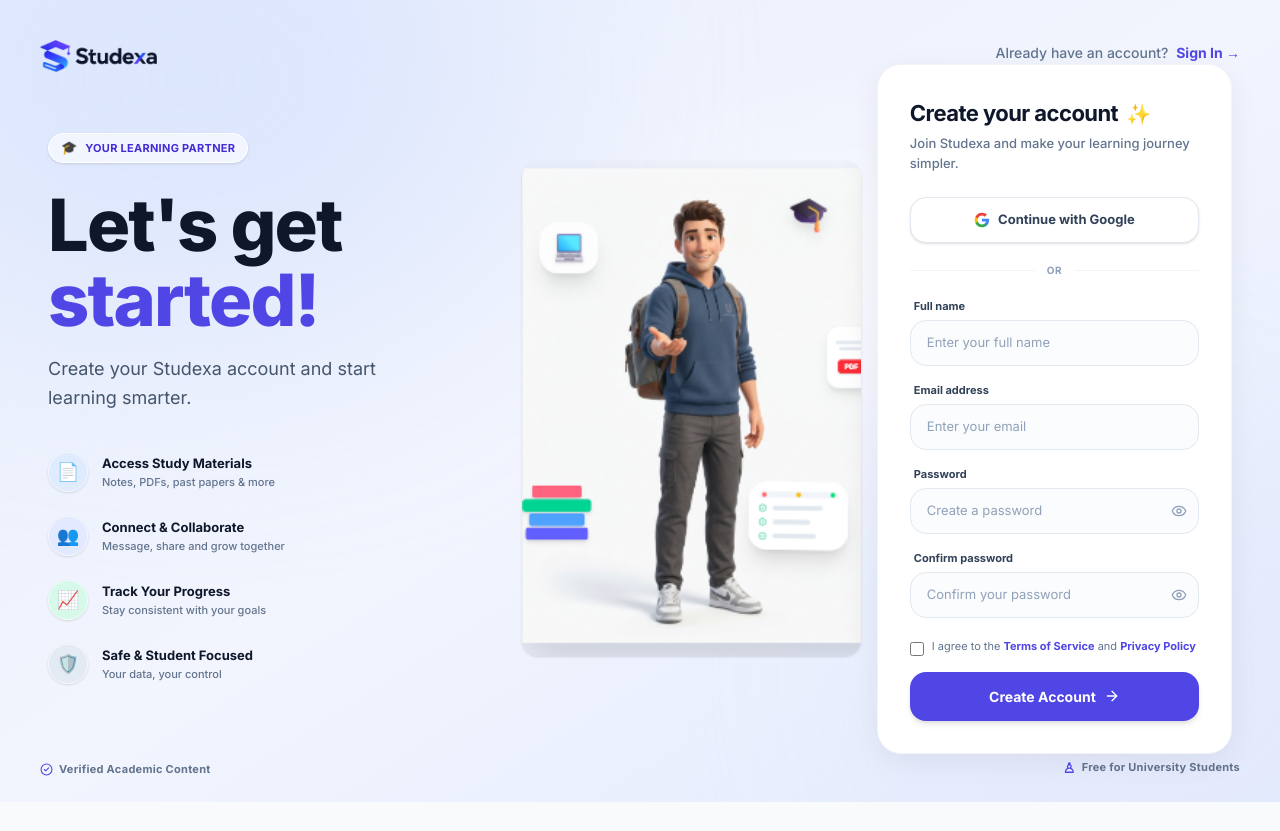
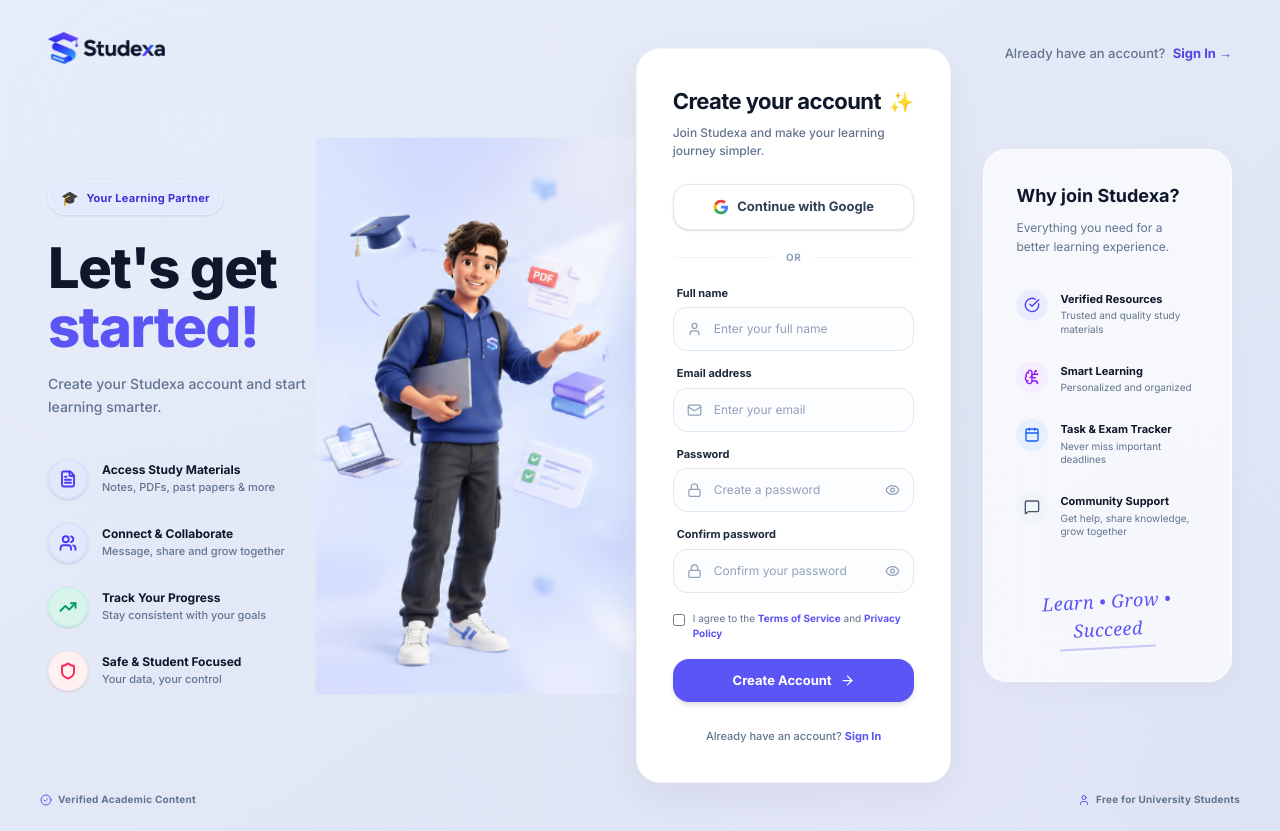
Before and after one commit to lexonitsolutions/Students-library, a React (Vite) app: page /signup in a window 1280 px wide. Before the commit the page ends 802 px from the top, so only its background shows below. Built offline with nearby package versions, Linux system fonts and the light colour scheme; no server answers.

Commit message:
feat: perfectly replicate new 4-column sign up design exactly as provided

```diff
--- a/src/pages/SignUpPage.tsx
+++ b/src/pages/SignUpPage.tsx
@@ -1,5 +1,5 @@
 import { useState, useEffect } from 'react';
-import { ArrowRight, CheckCircle2, Eye, EyeOff } from 'lucide-react';
+import { ArrowRight, User, Mail, Lock, Eye, EyeOff, CheckCircle2, Shield, TrendingUp, Users, FileText, CheckCircle, BrainCircuit, Calendar, MessageSquare } from 'lucide-react';
 import { Link, useNavigate, useLocation } from 'react-router-dom';
 import { useAuth } from '../hooks/useAuth';
 import { Logo } from '../components/ui/Logo';
@@ -25,7 +25,6 @@
   const [isSubmitting, setIsSubmitting] = useState(false);
   const [isGoogleLoading, setIsGoogleLoading] = useState(false);
 
-  // Password strength logic
   const getPasswordStrength = (pass: string) => {
     if (!pass) return { label: '', color: 'bg-slate-200', text: '' };
     if (pass.length < 6) return { label: 'Weak', color: 'bg-red-400', text: 'text-red-500' };
@@ -81,92 +80,91 @@
   };
 
   return (
-    <div className="flex min-h-screen w-full relative overflow-hidden font-sans bg-gradient-to-br from-[#E8EEFC] via-[#F2F5FE] to-[#E2EAFD]">
-      {/* Background soft ambient blobs */}
-      <div className="absolute top-[-20%] left-[-10%] w-[50%] h-[60%] rounded-full bg-[#D6E2FD] blur-[120px] opacity-70 pointer-events-none" />
-      <div className="absolute bottom-[-10%] right-[-10%] w-[40%] h-[50%] rounded-full bg-[#E5E9FC] blur-[100px] opacity-80 pointer-events-none" />
-      <div className="absolute top-[20%] right-[20%] w-[30%] h-[30%] rounded-full bg-white/40 blur-[80px] pointer-events-none" />
+    <div className="flex min-h-screen w-full relative overflow-hidden font-sans bg-gradient-to-br from-[#E8EEF8] via-[#E2E8F6] to-[#DCE3F3]">
+      {/* Ambient background glows to match the design */}
+      <div className="absolute top-[-10%] left-[-5%] w-[40%] h-[50%] rounded-full bg-[#E5ECF9] blur-[100px] pointer-events-none" />
+      <div className="absolute bottom-[-10%] right-[10%] w-[40%] h-[40%] rounded-full bg-[#E2E6F8] blur-[100px] pointer-events-none" />
 
       {/* TOP HEADER */}
-      <div className="absolute top-6 left-6 lg:top-10 lg:left-10 z-30">
+      <div className="absolute top-6 left-8 lg:top-8 lg:left-12 z-30 flex items-center">
         <Link to="/get-started">
           <Logo height={32} />
         </Link>
       </div>
 
-      <div className="absolute top-8 right-8 lg:top-10 lg:right-10 z-30 hidden md:block">
-        <span className="text-sm text-slate-500 font-medium">
+      <div className="absolute top-8 right-8 lg:top-10 lg:right-12 z-30 hidden md:block">
+        <span className="text-[13px] text-slate-500 font-medium">
           Already have an account? <Link to="/signin" className="text-primary font-bold hover:underline ml-1">Sign In &rarr;</Link>
         </span>
       </div>
 
       {/* MAIN CONTENT WRAPPER */}
-      <div className="relative z-20 w-full h-full flex flex-col lg:flex-row items-center justify-between max-w-[1500px] mx-auto min-h-screen px-6 pt-24 pb-12 lg:p-12 lg:pt-16 gap-8 lg:gap-4">
+      <div className="relative z-20 w-full h-full flex flex-col xl:flex-row items-center justify-center max-w-[1550px] mx-auto min-h-screen px-6 pt-24 pb-12 lg:p-12 gap-8 lg:gap-6 xl:gap-8">
 
-        {/* 1. LEFT CONTENT AREA (Marketing) */}
-        <div className="w-full lg:w-[35%] xl:w-[40%] flex flex-col z-20">
-          <div className="inline-flex items-center gap-2 px-3 py-1 rounded-full bg-white/60 border border-white shadow-sm w-max mb-6 backdrop-blur-sm">
-            <span className="text-[13px]">🎓</span>
-            <span className="text-[11px] font-bold text-indigo-700 tracking-wide uppercase">Your Learning Partner</span>
+        {/* 1. LEFT CONTENT AREA */}
+        <div className="w-full xl:w-[24%] flex flex-col z-20 pt-10">
+          <div className="inline-flex items-center gap-2 px-3 py-1.5 rounded-full bg-indigo-100/50 border border-white/40 shadow-sm w-max mb-6">
+            <span className="text-[14px]">🎓</span>
+            <span className="text-[11px] font-bold text-indigo-700 tracking-wide">Your Learning Partner</span>
           </div>
 
-          <h1 className="text-5xl lg:text-6xl xl:text-[72px] font-extrabold text-slate-900 leading-[1.05] tracking-tight mb-4">
+          <h1 className="text-[52px] xl:text-[56px] font-extrabold text-slate-900 leading-[1.05] tracking-tight mb-4">
             Let's get <br />
-            <span className="text-primary">started!</span>
+            <span className="text-[#5B55F5]">started!</span>
           </h1>
 
-          <p className="text-slate-600 text-base lg:text-lg mb-10 max-w-[360px] leading-relaxed">
+          <p className="text-slate-500 font-medium text-[14px] max-w-[280px] leading-relaxed mb-10">
             Create your Studexa account and start learning smarter.
           </p>
 
           <div className="space-y-6">
             <FeatureRow
-              icon="📄"
+              icon={<FileText size={18} strokeWidth={2.5} />}
               title="Access Study Materials"
               subtitle="Notes, PDFs, past papers & more"
-              color="bg-blue-100/80 text-blue-600"
+              color="bg-indigo-100/60 text-indigo-600 border-indigo-200/50"
             />
             <FeatureRow
-              icon="👥"
+              icon={<Users size={18} strokeWidth={2.5} />}
               title="Connect & Collaborate"
               subtitle="Message, share and grow together"
-              color="bg-indigo-100/80 text-indigo-600"
+              color="bg-indigo-100/60 text-indigo-600 border-indigo-200/50"
             />
             <FeatureRow
-              icon="📈"
+              icon={<TrendingUp size={18} strokeWidth={2.5} />}
               title="Track Your Progress"
               subtitle="Stay consistent with your goals"
-              color="bg-emerald-100/80 text-emerald-600"
+              color="bg-emerald-100/60 text-emerald-600 border-emerald-200/50"
             />
             <FeatureRow
-              icon="🛡️"
+              icon={<Shield size={18} strokeWidth={2.5} />}
               title="Safe & Student Focused"
               subtitle="Your data, your control"
-              color="bg-slate-200/80 text-slate-700"
+              color="bg-rose-50 border-rose-100/50 text-rose-500"
             />
           </div>
         </div>
 
         {/* 2. CENTER 3D CHARACTER AREA */}
-        <div className="hidden lg:flex flex-1 relative h-[650px] items-center justify-center -ml-4 z-10 pointer-events-none">
+        <div className="hidden xl:flex w-[26%] relative h-[700px] items-center justify-center -mx-4 z-10 pointer-events-none">
           <img
-            src="/images/signup-illustration.png"
+            src="/images/exact-character.png"
             alt="Studexa Student Illustration"
-            className="w-full max-w-[340px] h-auto object-contain rounded-2xl shadow-sm relative z-10"
+            className="w-[120%] max-w-none h-auto object-contain mix-blend-multiply opacity-[0.98] relative z-10 scale-[1.1] origin-center"
           />
         </div>
 
         {/* 3. RIGHT SIGN UP CARD */}
-        <div className="w-full max-w-[420px] lg:w-[32%] xl:w-[30%] bg-white rounded-3xl shadow-[0_8px_30px_rgb(0,0,0,0.06)] border border-slate-100 p-8 z-30">
+        <div className="w-full max-w-[420px] xl:w-[28%] bg-white rounded-3xl shadow-[0_12px_40px_rgb(0,0,0,0.06)] border border-slate-100 p-8 xl:p-9 z-30">
           <div className="mb-6">
-            <h2 className="text-[22px] font-bold text-slate-900 mb-1 tracking-tight flex items-center gap-2">
+            <h2 className="text-[22px] font-bold text-slate-900 mb-1.5 tracking-tight flex items-center gap-2">
               Create your account <span className="text-xl">✨</span>
             </h2>
-            <p className="text-[13px] text-slate-500 font-medium">Join Studexa and make your learning journey simpler.</p>
+            <p className="text-[12px] text-slate-500 font-medium">Join Studexa and make your learning journey simpler.</p>
           </div>
 
           {error && (
-            <div className="mb-4 rounded-xl bg-red-50 px-3 py-2 text-[13px] font-semibold text-red-600 border border-red-100">
+            <div className="mb-4 rounded-xl bg-red-50 px-3 py-2 text-[12px] font-semibold text-red-600 border border-red-100">
               {error}
             </div>
           )}
@@ -179,7 +177,7 @@
             className="w-full flex items-center justify-center gap-2 rounded-2xl border border-slate-200 bg-white hover:bg-slate-50 px-4 py-3 text-[13px] font-bold text-slate-700 transition-all cursor-pointer mb-5 shadow-sm active:scale-[0.98]"
           >
             {isGoogleLoading ? (
-              <div className="h-4 w-4 animate-spin rounded-full border-2 border-slate-300 border-t-primary" />
+              <div className="h-4 w-4 animate-spin rounded-full border-2 border-slate-300 border-t-[#5B55F5]" />
             ) : (
               <svg className="h-4 w-4" viewBox="0 0 24 24">
                 <path d="M22.56 12.25c0-.78-.07-1.53-.2-2.25H12v4.26h5.92c-.26 1.37-1.04 2.53-2.21 3.31v2.77h3.57c2.08-1.92 3.28-4.74 3.28-8.09z" fill="#4285F4" />
@@ -197,116 +195,147 @@
             <div className="h-px bg-slate-100 flex-1" />
           </div>
 
-          <form onSubmit={handleSubmit} className="space-y-4">
+          <form onSubmit={handleSubmit} className="space-y-3.5">
             <div>
-              <label className="block text-[11px] font-bold text-slate-700 mb-1.5 ml-1">Full name</label>
+              <label className="block text-[11px] font-bold text-slate-800 mb-1.5 ml-1">Full name</label>
+              <div className="relative">
+                <div className="absolute left-3.5 top-1/2 -translate-y-1/2 text-slate-400"><User size={15} /></div>
                 <input
                   type="text"
                   placeholder="Enter your full name"
-                className="w-full rounded-2xl border border-slate-200 bg-slate-50/50 px-4 py-3 text-[13px] text-slate-900 placeholder:text-slate-400 focus:bg-white focus:border-primary focus:ring-1 focus:ring-primary outline-none transition-all"
+                  className="w-full rounded-[14px] border border-slate-200 bg-slate-50/40 pl-10 pr-4 py-3 text-[12px] text-slate-900 placeholder:text-slate-400 focus:bg-white focus:border-[#5B55F5] focus:ring-1 focus:ring-[#5B55F5] outline-none transition-all"
                   value={name}
                   onChange={(e) => setName(e.target.value)}
                   required
                 />
               </div>
+            </div>
 
             <div>
-              <label className="block text-[11px] font-bold text-slate-700 mb-1.5 ml-1">Email address</label>
+              <label className="block text-[11px] font-bold text-slate-800 mb-1.5 ml-1">Email address</label>
+              <div className="relative">
+                <div className="absolute left-3.5 top-1/2 -translate-y-1/2 text-slate-400"><Mail size={15} /></div>
                 <input
                   type="email"
                   placeholder="Enter your email"
-                className="w-full rounded-2xl border border-slate-200 bg-slate-50/50 px-4 py-3 text-[13px] text-slate-900 placeholder:text-slate-400 focus:bg-white focus:border-primary focus:ring-1 focus:ring-primary outline-none transition-all"
+                  className="w-full rounded-[14px] border border-slate-200 bg-slate-50/40 pl-10 pr-4 py-3 text-[12px] text-slate-900 placeholder:text-slate-400 focus:bg-white focus:border-[#5B55F5] focus:ring-1 focus:ring-[#5B55F5] outline-none transition-all"
                   value={email}
                   onChange={(e) => setEmail(e.target.value)}
                   required
                 />
               </div>
+            </div>
 
             <div>
-              <label className="block text-[11px] font-bold text-slate-700 mb-1.5 ml-1">Password</label>
+              <label className="block text-[11px] font-bold text-slate-800 mb-1.5 ml-1">Password</label>
               <div className="relative">
+                <div className="absolute left-3.5 top-1/2 -translate-y-1/2 text-slate-400"><Lock size={15} /></div>
                 <input
                   type={showPassword ? 'text' : 'password'}
                   placeholder="Create a password"
-                  className="w-full rounded-2xl border border-slate-200 bg-slate-50/50 pl-4 pr-10 py-3 text-[13px] text-slate-900 placeholder:text-slate-400 focus:bg-white focus:border-primary focus:ring-1 focus:ring-primary outline-none transition-all"
+                  className="w-full rounded-[14px] border border-slate-200 bg-slate-50/40 pl-10 pr-10 py-3 text-[12px] text-slate-900 placeholder:text-slate-400 focus:bg-white focus:border-[#5B55F5] focus:ring-1 focus:ring-[#5B55F5] outline-none transition-all"
                   value={password}
                   onChange={(e) => setPassword(e.target.value)}
                   required
                 />
-                <button type="button" onClick={() => setShowPassword(!showPassword)} className="absolute right-3 top-1/2 -translate-y-1/2 text-slate-400 hover:text-slate-600 cursor-pointer">
-                  {showPassword ? <EyeOff size={16} /> : <Eye size={16} />}
+                <button type="button" onClick={() => setShowPassword(!showPassword)} className="absolute right-3.5 top-1/2 -translate-y-1/2 text-slate-400 hover:text-slate-600 cursor-pointer">
+                  {showPassword ? <EyeOff size={15} /> : <Eye size={15} />}
                 </button>
               </div>
             </div>
 
             <div>
-              <label className="block text-[11px] font-bold text-slate-700 mb-1.5 ml-1">Confirm password</label>
+              <label className="block text-[11px] font-bold text-slate-800 mb-1.5 ml-1">Confirm password</label>
               <div className="relative">
+                <div className="absolute left-3.5 top-1/2 -translate-y-1/2 text-slate-400"><Lock size={15} /></div>
                 <input
                   type={showConfirmPassword ? 'text' : 'password'}
                   placeholder="Confirm your password"
-                  className="w-full rounded-2xl border border-slate-200 bg-slate-50/50 pl-4 pr-10 py-3 text-[13px] text-slate-900 placeholder:text-slate-400 focus:bg-white focus:border-primary focus:ring-1 focus:ring-primary outline-none transition-all"
+                  className="w-full rounded-[14px] border border-slate-200 bg-slate-50/40 pl-10 pr-10 py-3 text-[12px] text-slate-900 placeholder:text-slate-400 focus:bg-white focus:border-[#5B55F5] focus:ring-1 focus:ring-[#5B55F5] outline-none transition-all"
                   value={confirmPassword}
                   onChange={(e) => setConfirmPassword(e.target.value)}
                   required
                 />
-                <button type="button" onClick={() => setShowConfirmPassword(!showConfirmPassword)} className="absolute right-3 top-1/2 -translate-y-1/2 text-slate-400 hover:text-slate-600 cursor-pointer">
-                  {showConfirmPassword ? <EyeOff size={16} /> : <Eye size={16} />}
+                <button type="button" onClick={() => setShowConfirmPassword(!showConfirmPassword)} className="absolute right-3.5 top-1/2 -translate-y-1/2 text-slate-400 hover:text-slate-600 cursor-pointer">
+                  {showConfirmPassword ? <EyeOff size={15} /> : <Eye size={15} />}
                 </button>
               </div>
             </div>
 
             {/* Password Strength Indicator */}
             {password && (
-              <div className="mt-2 ml-1">
-                <div className="flex gap-1 h-1 w-full max-w-[120px] mb-1">
+              <div className="mt-1 ml-1 mb-2">
+                <div className="flex gap-1.5 h-1 w-full max-w-[140px] mb-1">
                   <div className={`h-full flex-1 rounded-full ${password.length > 0 ? strength.color : 'bg-slate-200'}`} />
                   <div className={`h-full flex-1 rounded-full ${password.length >= 6 ? strength.color : 'bg-slate-200'}`} />
                   <div className={`h-full flex-1 rounded-full ${password.length >= 10 && /\d/.test(password) ? strength.color : 'bg-slate-200'}`} />
                 </div>
-                <div className="text-[10px] font-semibold text-slate-500">
+                <div className="text-[10px] font-semibold text-slate-400">
                   Password strength: <span className={strength.text}>{strength.label}</span>
                 </div>
               </div>
             )}
 
-            <div className="flex items-start gap-2 pt-1">
+            <div className="flex items-start gap-2 pt-1 pb-1">
               <input
                 type="checkbox"
                 id="terms"
                 checked={agreedToTerms}
                 onChange={(e) => setAgreedToTerms(e.target.checked)}
-                className="mt-1 shrink-0 rounded border-slate-300 text-primary focus:ring-primary h-3.5 w-3.5 cursor-pointer"
+                className="mt-[3px] shrink-0 rounded-[4px] border-slate-300 text-[#5B55F5] focus:ring-[#5B55F5] h-3 w-3 cursor-pointer"
               />
-              <label htmlFor="terms" className="text-[11px] text-slate-500 cursor-pointer select-none">
-                I agree to the <Link to="/terms" className="font-bold text-primary hover:underline">Terms of Service</Link> and <Link to="/privacy" className="font-bold text-primary hover:underline">Privacy Policy</Link>
+              <label htmlFor="terms" className="text-[10px] text-slate-500 cursor-pointer select-none">
+                I agree to the <Link to="/terms" className="font-bold text-[#5B55F5] hover:underline">Terms of Service</Link> and <Link to="/privacy" className="font-bold text-[#5B55F5] hover:underline">Privacy Policy</Link>
               </label>
             </div>
 
             <button
               type="submit"
               disabled={isSubmitting}
-              className="w-full flex items-center justify-center gap-2 rounded-2xl bg-primary hover:bg-primary-hover px-4 py-3.5 text-[14px] font-bold text-white transition-all shadow-md hover:shadow-lg disabled:opacity-50 cursor-pointer mt-2 active:scale-[0.98]"
+              className="w-full flex items-center justify-center gap-2 rounded-2xl bg-[#5B55F5] hover:bg-[#4d48d9] px-4 py-3 text-[13px] font-bold text-white transition-all shadow-md hover:shadow-lg disabled:opacity-50 cursor-pointer mt-1 active:scale-[0.98]"
             >
-              {isSubmitting ? 'Creating...' : 'Create Account'} <ArrowRight size={16} />
+              {isSubmitting ? 'Creating...' : 'Create Account'} <ArrowRight size={15} />
             </button>
           </form>
 
-          <div className="mt-6 text-center lg:hidden">
-            <span className="text-[12px] text-slate-500">
-              Already have an account? <Link to="/signin" className="text-primary font-bold hover:underline">Sign In</Link>
+          <div className="mt-5 text-center">
+            <span className="text-[11px] font-medium text-slate-500">
+              Already have an account? <Link to="/signin" className="text-[#5B55F5] font-bold hover:underline">Sign In</Link>
             </span>
+          </div>
+        </div>
+
+        {/* 4. FAR RIGHT "WHY JOIN" PANEL */}
+        <div className="hidden xl:flex w-[22%] bg-white/70 backdrop-blur-xl rounded-3xl shadow-[0_8px_30px_rgb(0,0,0,0.03)] border border-white/80 p-8 flex-col z-20">
+          <div className="mb-8">
+            <h3 className="text-lg font-bold text-slate-900 mb-2">Why join Studexa?</h3>
+            <p className="text-[12px] text-slate-500 leading-relaxed">Everything you need for a better learning experience.</p>
+          </div>
+
+          <div className="space-y-6 flex-1">
+            <WhyJoinRow icon={<CheckCircle size={16} />} title="Verified Resources" subtitle="Trusted and quality study materials" color="bg-indigo-100/60 text-indigo-600" />
+            <WhyJoinRow icon={<BrainCircuit size={16} />} title="Smart Learning" subtitle="Personalized and organized" color="bg-purple-100/60 text-purple-600" />
+            <WhyJoinRow icon={<Calendar size={16} />} title="Task & Exam Tracker" subtitle="Never miss important deadlines" color="bg-blue-100/60 text-blue-600" />
+            <WhyJoinRow icon={<MessageSquare size={16} />} title="Community Support" subtitle="Get help, share knowledge, grow together" color="bg-slate-100 text-slate-600" />
+          </div>
+
+          <div className="mt-8 pt-4">
+            <div className="text-[#5B55F5] font-serif italic text-lg tracking-wide -rotate-3 text-center">
+              Learn • Grow • Succeed
+            </div>
+            {/* Soft underline simulation */}
+            <div className="w-24 h-0.5 bg-[#5B55F5]/30 rounded-full mx-auto mt-1 -rotate-3"></div>
           </div>
         </div>
 
       </div>
 
       {/* BOTTOM FOOTER LABELS */}
-      <div className="absolute bottom-6 left-10 text-[11px] text-slate-500 hidden md:flex items-center gap-1.5 font-bold tracking-wide">
-        <CheckCircle2 size={13} className="text-primary" /> Verified Academic Content
+      <div className="absolute bottom-6 left-10 text-[10px] text-slate-500 hidden md:flex items-center gap-1.5 font-bold tracking-wide">
+        <CheckCircle2 size={12} className="text-[#5B55F5]" /> Verified Academic Content
       </div>
-      <div className="absolute bottom-6 right-10 text-[11px] text-slate-500 hidden md:flex items-center gap-1.5 font-bold tracking-wide">
-        <span className="text-[14px] text-primary">♙</span> Free for University Students
+      <div className="absolute bottom-6 right-10 text-[10px] text-slate-500 hidden md:flex items-center gap-1.5 font-bold tracking-wide">
+        <User size={12} className="text-[#5B55F5]" /> Free for University Students
       </div>
     </div>
   );
@@ -315,13 +344,27 @@
 function FeatureRow({ icon, title, subtitle, color }: { icon: React.ReactNode, title: string, subtitle: string, color: string }) {
   return (
     <div className="flex items-center gap-3.5">
-      <div className={`h-10 w-10 rounded-xl flex items-center justify-center text-lg shadow-sm border border-white/50 ${color}`}>
+      <div className={`h-10 w-10 rounded-xl flex items-center justify-center border shadow-sm ${color}`}>
         {icon}
       </div>
       <div>
-        <h4 className="text-[13px] font-bold text-slate-900">{title}</h4>
+        <h4 className="text-[12px] font-bold text-slate-900">{title}</h4>
         <p className="text-[11px] text-slate-500 font-medium">{subtitle}</p>
       </div>
     </div>
   );
 }
+
+function WhyJoinRow({ icon, title, subtitle, color }: { icon: React.ReactNode, title: string, subtitle: string, color: string }) {
+  return (
+    <div className="flex items-start gap-3">
+      <div className={`h-8 w-8 shrink-0 rounded-full flex items-center justify-center ${color}`}>
+        {icon}
+      </div>
+      <div className="pt-0.5">
+        <h4 className="text-[11px] font-bold text-slate-900">{title}</h4>
+        <p className="text-[10px] text-slate-500 leading-snug mt-0.5">{subtitle}</p>
+      </div>
+    </div>
+  );
+}
```
Also changed, not shown: public/images/exact-character.png (added). Lines whose indentation alone changed are shown as unchanged.
